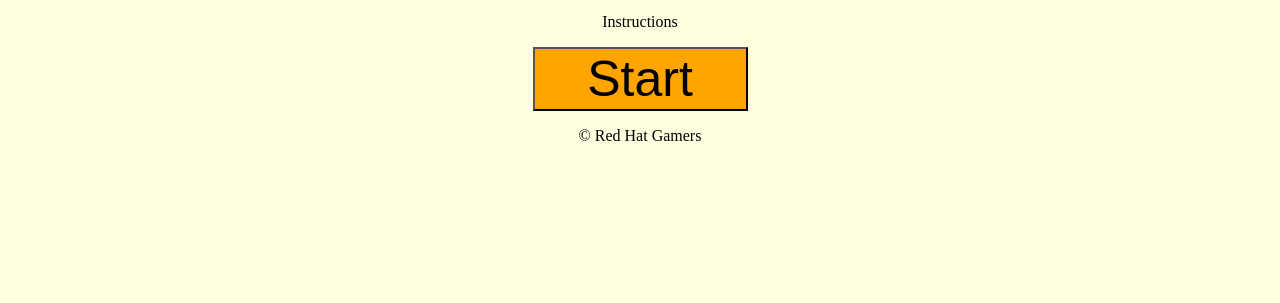
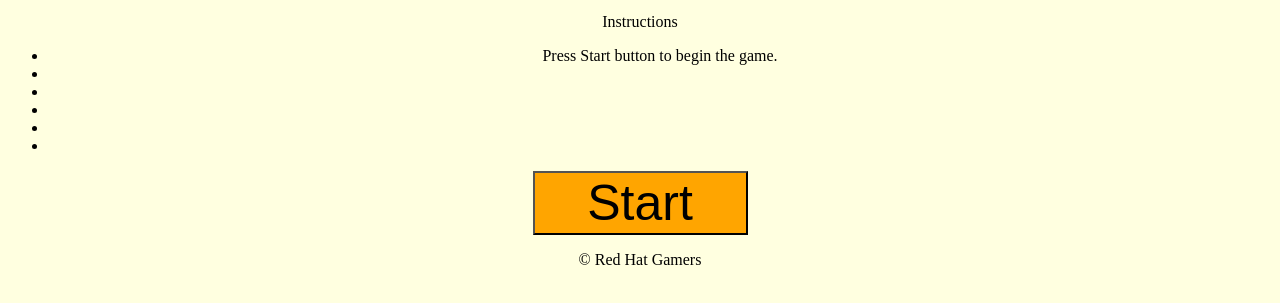
Before and after one commit to Jeelp50/Number-Guess-Name, a plain HTML site: page homepage.html in a window 1280 px wide. Shown: the part 111-414 px from the top of the page. Drawn offline with Linux system fonts and the light colour scheme.

Commit message:
Update homepage.html

```diff
--- a/homepage.html
+++ b/homepage.html
@@ -21,6 +21,15 @@
 
     <div class="instru">
         <p>Instructions </p>
+        <p>
+        <ul>
+        <li> Press Start button to begin the game. </li>
+        <li>  </li>
+        <li> </li>
+        <li> </li>
+        <li> </li>
+        <li> </li>
+        </p>
     </div>
 
 
```
